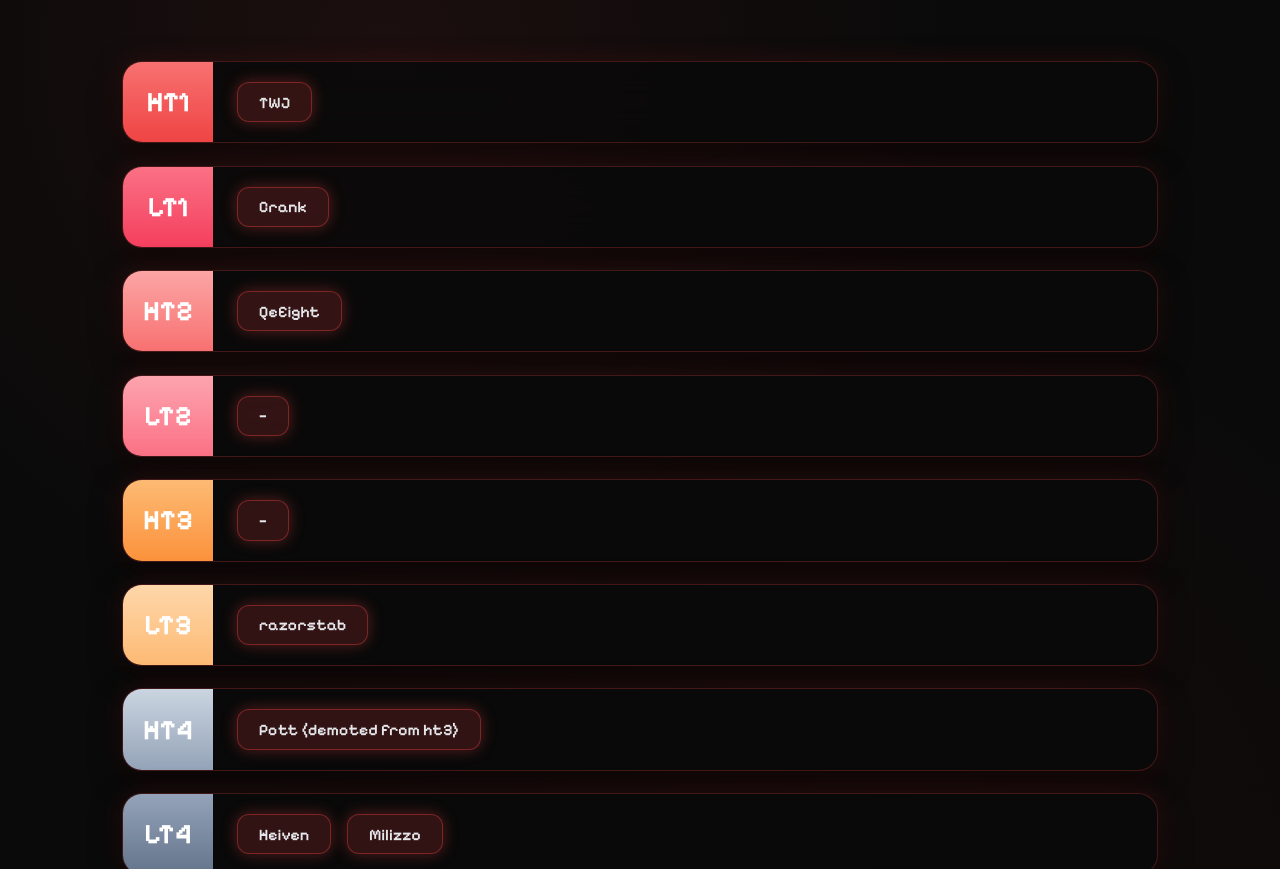
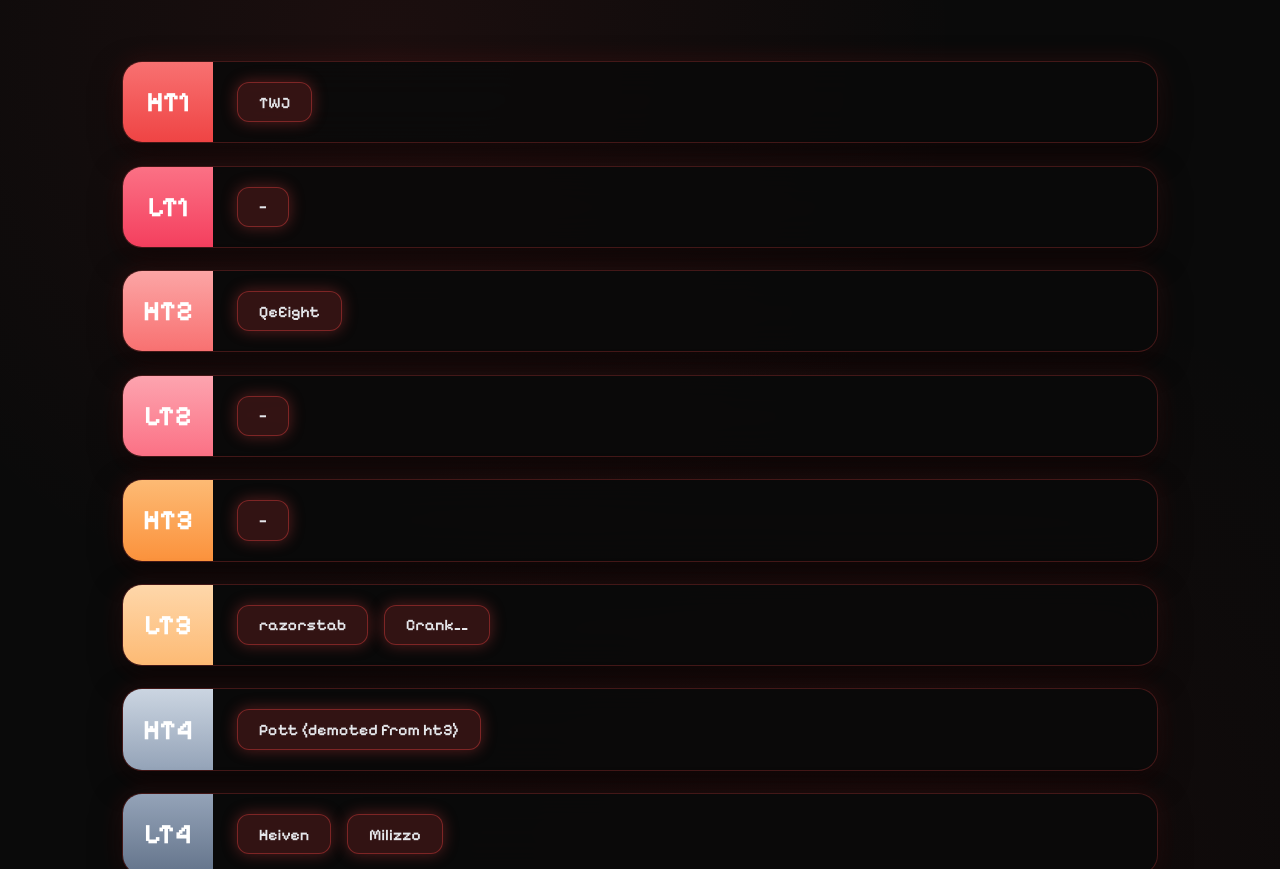
Before and after one commit to carefulLad/carefulLad.github.io, a plain HTML site: page tierlist.html in a window 1280 px wide. Shown: the part 231-1100 px from the top of the page. Drawn offline with Linux system fonts and the light colour scheme.

Commit message:
Fix HTML structure and player entries

```diff
--- a/tierlist.html
+++ b/tierlist.html
@@ -42,7 +42,7 @@
         <div class="tier tier-lt1">
             <div class="tier-label">LT1</div>
             <div class="tier-content">
-                <span class="player">Crank</span>
+                <span class="player">—</span>
             </div>
         </div>
 
@@ -75,6 +75,8 @@
             <div class="tier-label">LT3</div>
             <div class="tier-content">
                 <span class="player">razorstab</span>
+
+                <span class="player">Crank__</span>
             </div>
         </div>
 
```
